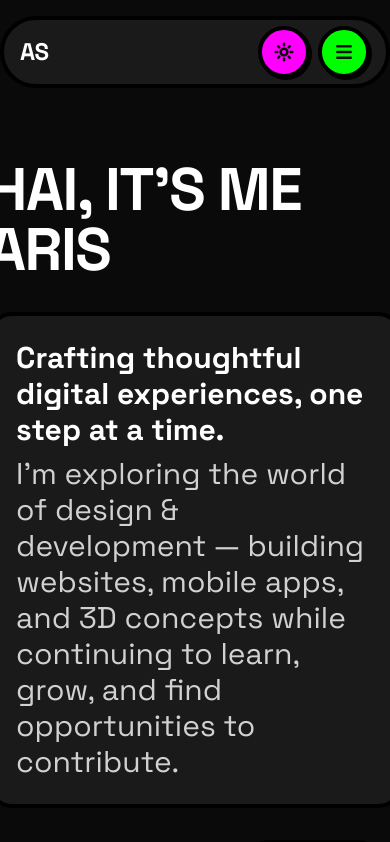
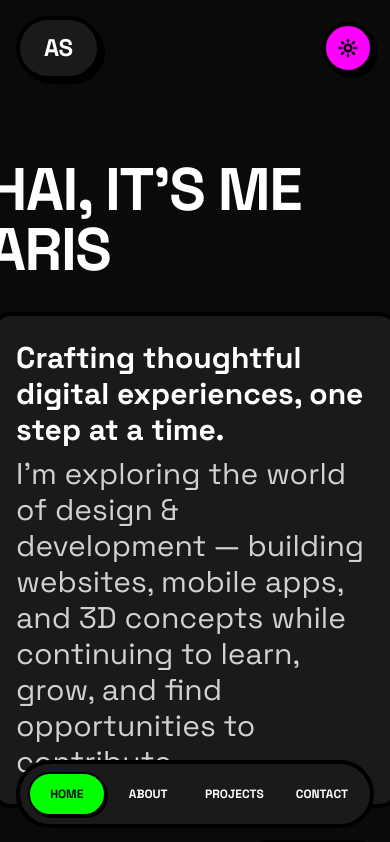
Before and after one commit to Arspn0/my-portfolio, a React (Vite) app: page / in a window 390 px wide. Shown: the top 842 px of the page. Built offline with nearby package versions, Linux system fonts and the light colour scheme; the HTML template or start-up script is replaced by a standard one.

Commit message:
change: navbar behaviour and navbar position for mobile

```diff
--- a/src/components/Navbar.jsx
+++ b/src/components/Navbar.jsx
@@ -6,12 +6,15 @@ import { Link, useLocation } from 'react-router-dom'
 function Navbar() {
   const [isMenuOpen, setIsMenuOpen] = useState(false)
   const [scrolled, setScrolled] = useState(false)
+  const [scrolledMore, setScrolledMore] = useState(false)
   const { theme, toggleTheme } = useTheme()
   const location = useLocation()
 
   useEffect(() => {
     const handleScroll = () => {
-      setScrolled(window.scrollY > 50)
+      const scrollY = window.scrollY
+      setScrolled(scrollY > 50)
+      setScrolledMore(scrollY > 100)
     }
 
     window.addEventListener('scroll', handleScroll)
@@ -28,14 +31,18 @@ function Navbar() {
   const isActive = (path) => location.pathname === path
 
   return (
-    <nav
-      className={`fixed top-0 w-full z-50 transition-all duration-300 pt-4`}
+    <>
+      {/* DESKTOP NAVBAR - Top Floating */}
+      <nav className="hidden md:block fixed top-0 w-full z-50 transition-all duration-300 pt-4">
+        <div
+          className={`transition-all duration-500 ease-in-out rounded-full bg-neo-light-card dark:bg-neo-dark-card border-4 border-neo-light-border dark:border-neo-dark-border mx-auto px-4 sm:px-6 lg:px-8 ${
+            scrolledMore
+              ? 'max-w-2xl'
+              : scrolled
+              ? 'max-w-4xl'
+              : 'max-w-7xl'
+          }`}
         >
-      <div className={`transition-all duration-300 rounded-full ${
-        scrolled
-          ? 'bg-neo-light-card dark:bg-neo-dark-card border-4 border-neo-light-border dark:border-neo-dark-border max-w-4xl mx-auto px-4 sm:px-6 lg:px-8'
-          : 'bg-neo-light-card dark:bg-neo-dark-card border-4 border-neo-light-border dark:border-neo-dark-border max-w-7xl mx-auto px-4 sm:px-6 lg:px-8'
-      }`}>
           <div className="flex items-center justify-between h-16">
 
             {/* Logo - Left */}
@@ -49,7 +56,7 @@ function Navbar() {
             </div>
 
             {/* Desktop Menu - Center */}
-          <div className="hidden md:flex absolute left-1/2 transform -translate-x-1/2">
+            <div className="absolute left-1/2 transform -translate-x-1/2">
               <div className="flex items-center space-x-1">
                 {menuItems.map((item) => (
                   <Link
@@ -67,9 +74,8 @@ function Navbar() {
               </div>
             </div>
 
-          {/* Right Side - Theme Toggle & Mobile Menu */}
+            {/* Theme Switcher - Right */}
             <div className="flex items-center gap-2">
-            {/* Theme Switcher */}
               <button
                 onClick={toggleTheme}
                 className="rounded-full p-3 bg-neo-cyan dark:bg-neo-pink border-4 border-neo-light-border dark:border-neo-dark-border text-neo-light-border dark:text-neo-dark-bg shadow-neo-sm hover:shadow-neo-sm-hover hover:translate-x-1 hover:translate-y-1 active:translate-x-2 active:translate-y-2 transition-all duration-200"
@@ -77,38 +83,47 @@ function Navbar() {
               >
                 {theme === 'dark' ? <Sun size={20} strokeWidth={3} /> : <Moon size={20} strokeWidth={3} />}
               </button>
+            </div>
+          </div>
+        </div>
+      </nav>
 
-            {/* Mobile menu button */}
-            <div className="md:hidden">
+      {/* MOBILE - Top Bar (Logo & Theme Toggle) */}
+      <div className="md:hidden fixed top-0 left-0 right-0 z-50 pt-4 px-4">
+        <div className="flex items-center justify-between">
+          {/* Logo - Top Left */}
+          <Link
+            to="/"
+            className="bg-neo-light-card dark:bg-neo-dark-card border-4 border-neo-light-border dark:border-neo-dark-border rounded-full px-6 py-3 shadow-neo"
+          >
+            <span className="text-2xl font-black text-neo-light-text dark:text-neo-dark-text font-neo uppercase tracking-tight">
+              AS
+            </span>
+          </Link>
+
+          {/* Theme Toggle - Top Right */}
           <button
-                onClick={() => setIsMenuOpen(!isMenuOpen)}
-                className="rounded-full p-3 bg-neo-yellow dark:bg-neo-green border-4 border-neo-light-border dark:border-neo-dark-border text-neo-light-border dark:text-neo-dark-bg shadow-neo-sm hover:shadow-neo-sm-hover hover:translate-x-1 hover:translate-y-1 active:translate-x-2 active:translate-y-2 transition-all duration-200"
-                aria-label="Toggle menu"
+            onClick={toggleTheme}
+            className="rounded-full p-3 bg-neo-cyan dark:bg-neo-pink border-4 border-neo-light-border dark:border-neo-dark-border text-neo-light-border dark:text-neo-dark-bg shadow-neo hover:shadow-neo-sm-hover hover:translate-x-1 hover:translate-y-1 active:translate-x-2 active:translate-y-2 transition-all duration-200"
+            aria-label="Toggle theme"
           >
-                {isMenuOpen ? <X size={20} strokeWidth={3} /> : <Menu size={20} strokeWidth={3} />}
+            {theme === 'dark' ? <Sun size={20} strokeWidth={3} /> : <Moon size={20} strokeWidth={3} />}
           </button>
         </div>
       </div>
-        </div>
-      </div>
 
-      {/* Mobile Menu */}
-      <div
-        className={`md:hidden overflow-hidden transition-all duration-300 ${
-          isMenuOpen ? 'max-h-96 opacity-100 mt-2' : 'max-h-0 opacity-0'
-        }`}
-      >
-        <div className="mx-4 bg-neo-light-card dark:bg-neo-dark-card border-4 border-neo-light-border dark:border-neo-dark-border shadow-neo">
-          <div className="px-2 pt-2 pb-3 space-y-2">
+      {/* MOBILE - Bottom Navigation */}
+      <nav className="md:hidden fixed bottom-0 left-0 right-0 z-50 pb-4 px-4">
+        <div className="bg-neo-light-card dark:bg-neo-dark-card border-4 border-neo-light-border dark:border-neo-dark-border rounded-full px-2 py-2">
+          <div className="flex items-center justify-around gap-1">
             {menuItems.map((item) => (
               <Link
                 key={item.name}
                 to={item.path}
-                onClick={() => setIsMenuOpen(false)}
-                className={`block w-full text-left px-4 py-3 font-black text-base font-neo uppercase transition-all duration-200 border-2 ${
+                className={`flex-1 text-center rounded-full px-3 py-3 font-black text-xs font-neo uppercase transition-all duration-200 border-2 ${
                   isActive(item.path)
                     ? 'bg-neo-yellow dark:bg-neo-green text-neo-light-border dark:text-neo-dark-bg border-neo-light-border dark:border-neo-dark-border shadow-neo-sm'
-                    : 'bg-transparent text-neo-light-text dark:text-neo-dark-text border-transparent hover:border-neo-light-border dark:hover:border-neo-dark-border hover:bg-neo-light-bg dark:hover:bg-neo-dark-bg'
+                    : 'bg-transparent text-neo-light-text dark:text-neo-dark-text border-transparent'
                 }`}
               >
                 {item.name}
@@ -116,8 +131,8 @@ function Navbar() {
             ))}
           </div>
         </div>
-      </div>
       </nav>
+    </>
   )
 }
 
```
Lines whose indentation alone changed are shown as unchanged.
